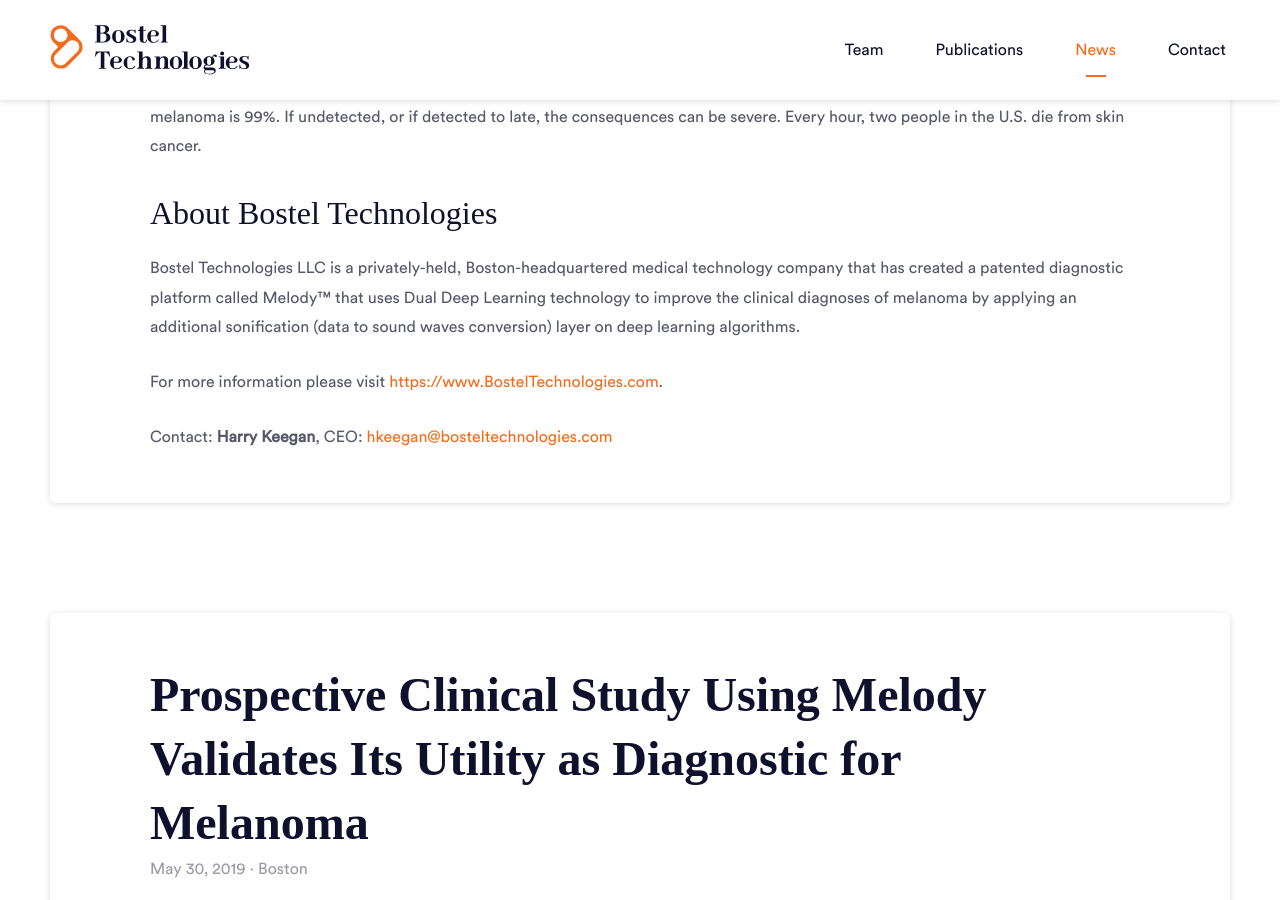
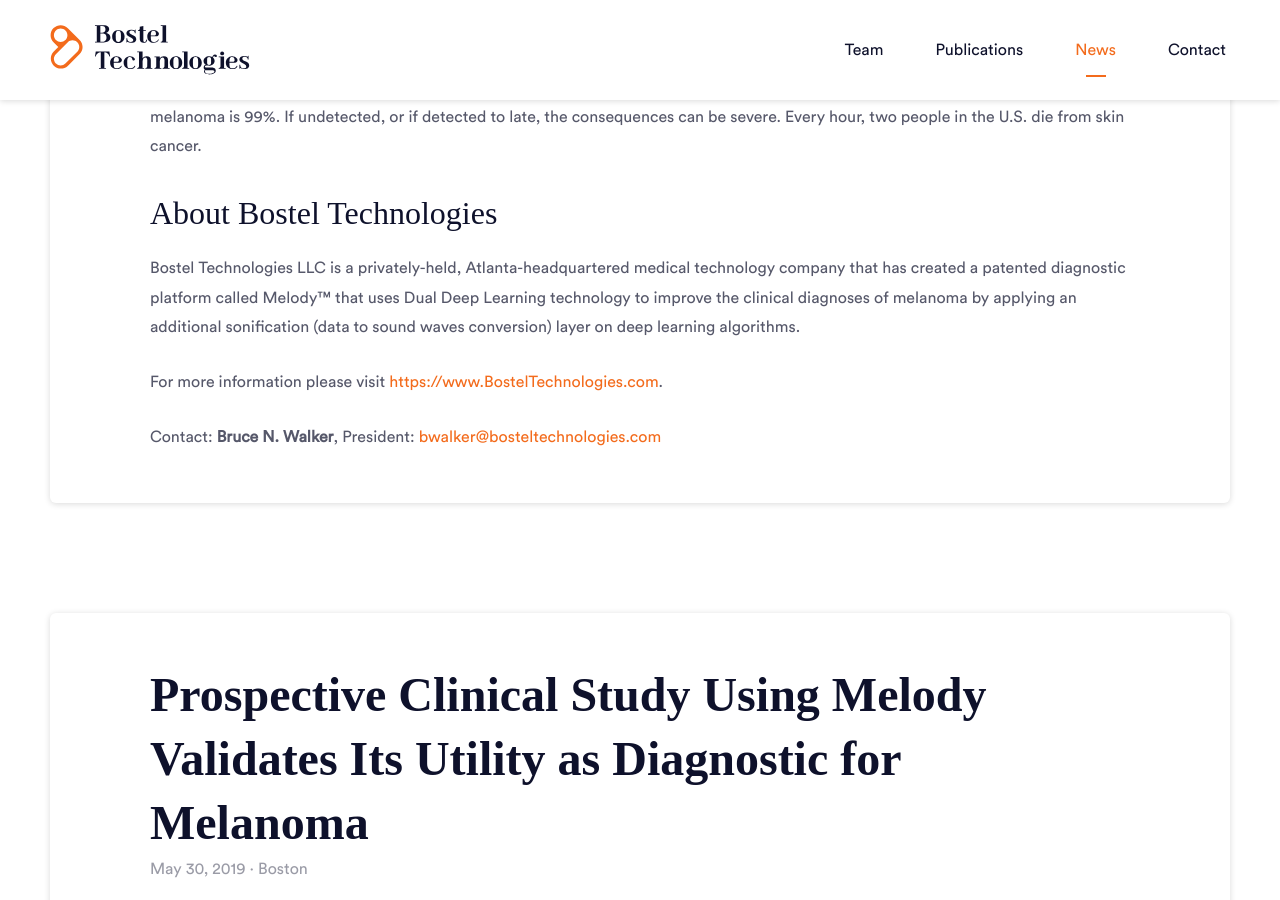
Before and after one commit to brucenwalker/bostelweb, a Jekyll site: the page built from news.md, in a window 1280 px wide and 900 px high, scrolled down 1153 px. Built offline with Jekyll 4.4.1, drawn with Linux system fonts in a browser that asks for light colours; some web fonts are replaced; some of the changed text lies outside the part shown.

Commit message:
Update news.md

```diff
--- a/news.md
+++ b/news.md
@@ -25,9 +25,9 @@ slug: news
             {{ news_item.content | markdownify }}
 
             <h3>About Bostel Technologies</h3>
-            <p>Bostel Technologies LLC is a privately-held, Boston-headquartered medical technology company that has created a patented diagnostic platform called Melody™ that uses Dual Deep Learning technology to improve the clinical diagnoses of melanoma by applying an additional sonification (data to sound waves conversion) layer on deep learning algorithms.</p>
+            <p>Bostel Technologies LLC is a privately-held, Atlanta-headquartered medical technology company that has created a patented diagnostic platform called Melody™ that uses Dual Deep Learning technology to improve the clinical diagnoses of melanoma by applying an additional sonification (data to sound waves conversion) layer on deep learning algorithms.</p>
             <p>For more information please visit <a href="https://www.BostelTechnologies.com">https://www.BostelTechnologies.com</a>.</p>
-            <p>Contact:  <strong>Harry Keegan</strong>, CEO: <a href="mailto:hkeegan@bosteltechnologies.com">hkeegan@bosteltechnologies.com</a></p>
+            <p>Contact:  <strong>Bruce N. Walker</strong>, President: <a href="mailto:bwalker@bosteltechnologies.com">bwalker@bosteltechnologies.com</a></p>
         </div>
     {% endfor %}
     </div>
```
